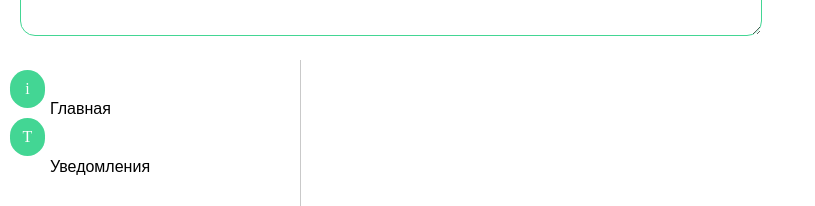
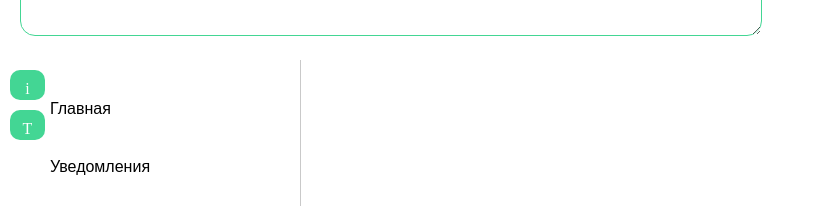
Before and after one commit to oksanaBir/social-net, a React app: page / in a window 1280 px wide. Shown: the part 126-332 px from the top of the page, without its empty margins (0-815 px from the left). Built offline with nearby package versions, Linux system fonts and the light colour scheme.

Commit message:
border-radius and height changed

```diff
--- a/src/styles/icon.less
+++ b/src/styles/icon.less
@@ -2,8 +2,9 @@
     padding: 10px;
     margin: 10px;
     width: 15px;
+    height: 10px;
     text-align: center;
-    border-radius: 50px;
+    border-radius: 10px;
     background-color: @green;
     color: white;
     cursor: pointer;
```
